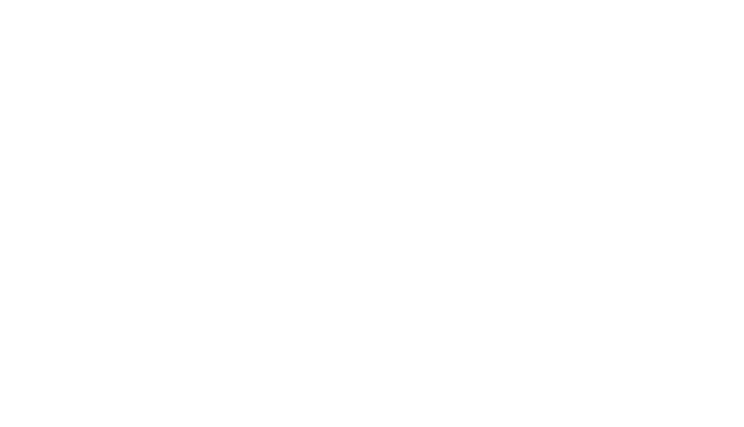
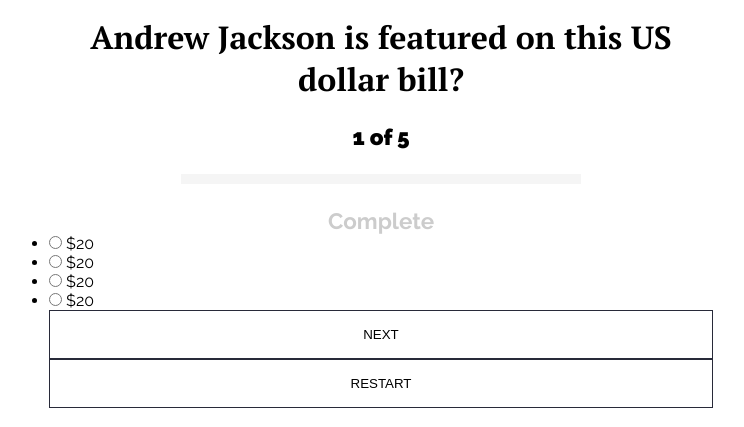
Before and after one commit to mansurmansur/Quiz, a plain HTML site: page index.html in a window 1280 px wide. Shown: the whole page, without its empty margins (259-1003 px from the left). Drawn offline with Linux system fonts and the light colour scheme.

Commit message:
added styles

```diff
--- a/index.html
+++ b/index.html
@@ -4,15 +4,57 @@
     <meta charset="UTF-8">
     <meta http-equiv="X-UA-Compatible" content="IE=edge">
     <meta name="viewport" content="width=device-width, initial-scale=1.0">
+    <link rel="stylesheet" href="style.css">
     <title>Quiz</title>
 </head>
 <body>
     <div class="app">
         <div class="container">
             <div class="quiz">
-                <div class="quiz__question"></div>
-                <div class="quiz__answer"></div>
-                <div class="quiz__footer"></div>
+                <div class="quiz__question-box">
+                    <h1 class="quiz__question">Andrew Jackson is featured on this US dollar bill?</h1>
+                    <p class="tracker">1 of 5</p>
+                    <div class="progress">
+                        <div class="progress__inner"></div>
+                    </div>
+                    <p class="tagline">Complete</p>
+                </div>
+                <div class="quiz__answer-box">
+                    <ul>
+                        <li>
+                            <input type="radio" name="quiz_choice" id="choice0">
+                            <label for="choice0">
+                                <i></i>
+                                $20
+                            </label>
+                        </li>
+                        <li>
+                            <input type="radio" name="quiz_choice" id="choice0">
+                            <label for="choice0">
+                                <i></i>
+                                $20
+                            </label>
+                        </li>
+                        <li>
+                            <input type="radio" name="quiz_choice" id="choice0">
+                            <label for="choice0">
+                                <i></i>
+                                $20
+                            </label>
+                        </li>
+                        <li>
+                            <input type="radio" name="quiz_choice" id="choice0">
+                            <label for="choice0">
+                                <i></i>
+                                $20
+                            </label>
+                        </li>
+                    </ul>
+                </div>
+                <div class="quiz__footer">
+                    <button class="button next">Next</button>
+                    <button class="button restart">Restart</button>
+                </div>
             </div>
         </div>
     </div>
--- a/style.css
+++ b/style.css
@@ -0,0 +1,90 @@
+@import url('https://fonts.googleapis.com/css2?family=PT+Serif:ital,wght@0,400;0,700;1,400;1,700&family=Raleway:ital,wght@0,200;0,300;0,400;0,500;0,600;0,700;0,800;0,900;1,100;1,200;1,300;1,400;1,500;1,600;1,700;1,800;1,900&display=swap');
+
+:root{
+    --main-font-color: #1a1a1a;
+    --main-bg-color: white;
+    --main-theme-color: rgb(243, 168, 47);
+    --light-white: #f5f5f5;
+    --light-gray: #ccc;
+    --light-black: #282a39;
+    --container-width: 760px;
+    --font-body-stack: 'Raleway', Charcoal, sans-serif;
+    --font-heading-stack: 'PT Serif', sans-serif;
+}
+
+*{
+    margin: 0;
+    padding: 0;
+    box-sizing: border-box;
+}
+body{
+    background-color: var(--main-bg-color);
+    font-family: var(--font-body-stack);
+}
+
+.container{
+    max-width: var(--container-width);
+    margin-right: auto;
+    margin-left: auto;
+}
+
+.quiz{
+    padding: 1rem 3rem;
+}
+
+.button{
+    padding: 1rem 1.4rem;
+    text-align: center;
+    text-transform: uppercase;
+    border: 1px solid var(--light-black);
+    background-color: white;
+    outline: none;
+}
+
+.button:hover{
+    cursor: pointer;
+}
+
+.quiz__question-box{
+    text-align: center;
+}
+
+.quiz__question{
+    font-family: var(--font-heading-stack);
+    margin-bottom: 1.5rem;
+}
+
+.tracker{
+    font-weight: var(--light-black);
+    font-weight: 900;
+    font-size: 1.4rem;
+    margin-bottom: 1.5rem;
+}
+
+.progress{
+    width: 400px;
+    margin-left: auto;
+    margin-right: auto;
+    height: 10px;
+    background: var(--light-white);
+    margin-bottom: 1.5rem;
+}
+
+.inn__progress{
+    width: 0%;
+    max-width: 100%;
+    border-right:2px solid var(--main-theme-color);
+    height: 10px;
+}
+
+.tagline{
+    color: var(--light-gray);
+    font-weight: 700;
+    font-size: 1.4rem;
+}
+
+.quiz__footer{
+    display: flex;
+    flex-wrap: wrap;
+    flex-direction: column;
+}
```
